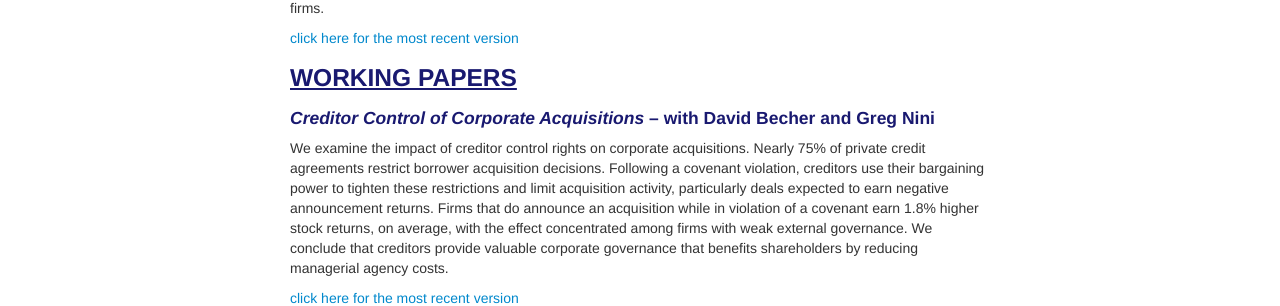
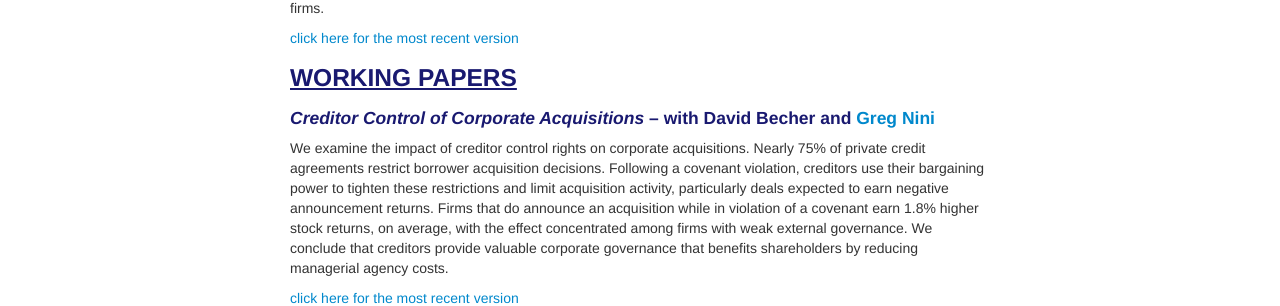
Before and after one commit to ThomasPGriffin/thomaspgriffin.github.io, a Jekyll site: the page built from pages/research.md, in a window 1280 px wide. Shown: the part 384-690 px from the top of the page. Built offline with Jekyll 4.4.1, drawn with Linux system fonts in a browser that asks for light colours; part of the change alters nothing that is shown.

```diff
--- a/pages/research.md
+++ b/pages/research.md
@@ -15,7 +15,7 @@ Since the turn of the 21st century, the U.S. has experienced abnormally low IPO
 
 ### <u>WORKING PAPERS<u>
 
-#### *Creditor Control of Corporate Acquisitions* – with David Becher and Greg Nini
+#### *Creditor Control of Corporate Acquisitions* – with David Becher and <a href="https://sites.google.com/view/gregnini/home">Greg Nini</a>
 We examine the impact of creditor control rights on corporate acquisitions. Nearly 75% of private credit
 agreements restrict borrower acquisition decisions. Following a covenant violation, creditors use their
 bargaining power to tighten these restrictions and limit acquisition activity, particularly deals expected to
```
